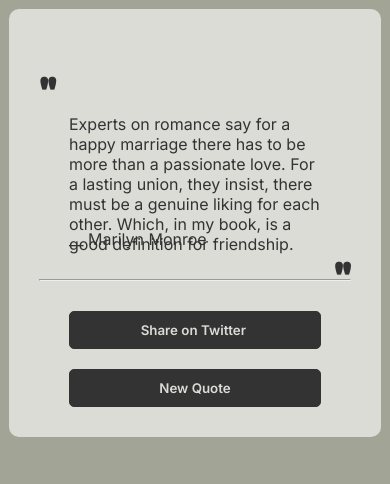
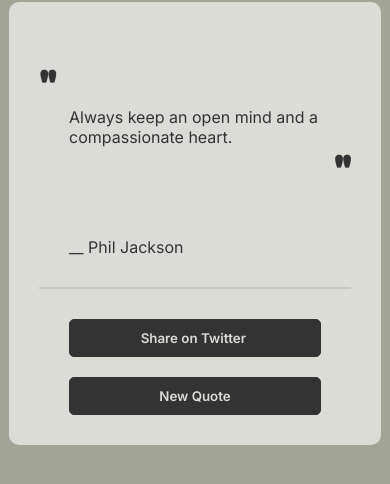
Before and after one commit to Shamseer88/random-quote-generator, a plain HTML site: page index.html in a window 390 px wide. Shown: the part 228-712 px from the top of the page. Drawn offline with Linux system fonts and the light colour scheme.

Commit message:
did some finishing touches

```diff
--- a/index.html
+++ b/index.html
@@ -19,16 +19,13 @@
         <div class="quote-card">
           <h1 class="quote-symbol">"</h1>
           <p class="quote-para">
-            Experts on romance say for a happy marriage there has to be more
-            than a passionate love. For a lasting union, they insist, there must
-            be a genuine liking for each other. Which, in my book, is a good
-            definition for friendship.
+            Always keep an open mind and a compassionate heart.
           </p>
           <h1 class="quote-symbol" style="text-align: right">"</h1>
         </div>
         <div class="author">
           <span style="margin-left: 30px">__</span>
-          <span class="author-name">Marilyn Monroe</span>
+          <span class="author-name">Phil Jackson</span>
         </div>
       </div>
       <hr />
--- a/style.css
+++ b/style.css
@@ -48,6 +48,14 @@ body {
   margin: 30px 30px 0 30px;
   flex-wrap: wrap;
 }
+@media screen and (max-width: 652px) {
+  .quote-card {
+    height: 175px;
+  }
+  .author-name {
+    padding-top: 20px;
+  }
+}
 @media screen and (max-width: 452px) {
   .buttons {
     flex-direction: column;
@@ -59,7 +67,10 @@ body {
     font-size: 23px;
   }
   .quote-card {
-    height: 160px;
+    height: 175px;
+  }
+  .author-name {
+    padding-top: 20px;
   }
 }
 
@@ -99,3 +110,10 @@ body {
   color: #333;
   border: 1px solid #333;
 }
+
+hr {
+  background-color: #a2a595;
+  border: none;
+  padding: 1px;
+  opacity: 0.4;
+}
```
